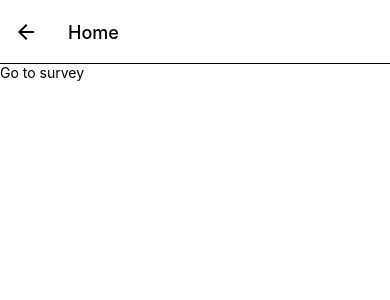
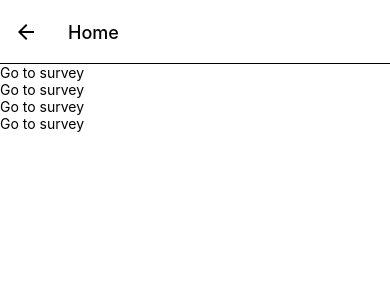
Before and after one commit to markospyros/whatAppens, a React Native app: screen /Home in a window 390 px wide. Shown: the top 300 px of the page. Built offline with nearby package versions, Linux system fonts and the light colour scheme.

Commit message:
Created more survey components

```diff
--- a/src/Screens/FormScreen.js
+++ b/src/Screens/FormScreen.js
@@ -32,12 +32,14 @@ const FormScreen = () => {
     setOptions(optionsArray(questionnaires, counter));
   };
 
-  const renderOptions = options.map((option) => {
+  const renderOptions = options.map((option, i) => {
+    i--;
     return (
       <OptionButton
         key={option.answerOptionId}
         onPress={Next}
         option={option.text}
+        value={i++}
       />
     );
   });
--- a/src/Screens/HomeScreen.js
+++ b/src/Screens/HomeScreen.js
@@ -2,20 +2,17 @@ import { StatusBar } from "expo-status-bar";
 import React from "react";
 import { Text, TouchableOpacity } from "react-native";
 import { SafeAreaView } from "react-native-safe-area-context";
+import FormComponent from "../components/FormScreenComponents/FormComponent";
 import { questionaires } from "../components/FormScreenComponents/Question/Questions";
 
 const HomeScreen = ({ navigation }) => {
   return (
     <SafeAreaView>
       <StatusBar />
-      <TouchableOpacity
-        onPress={() => {
-          //Navigating to FormScreen and sending data to FormScreen
-          navigation.push("Form");
-        }}
-      >
-        <Text>Go to survey</Text>
-      </TouchableOpacity>
+      <FormComponent navigation={navigation} />
+      <FormComponent navigation={navigation} />
+      <FormComponent navigation={navigation} />
+      <FormComponent navigation={navigation} />
     </SafeAreaView>
   );
 };
--- /dev/null
+++ b/src/components/FormScreenComponents/FormComponent.js
@@ -0,0 +1,13 @@
+import { StatusBar } from "expo-status-bar";
+import React from "react";
+import { Text, TouchableOpacity } from "react-native";
+
+const FormComponent = (props) => {
+  return (
+    <TouchableOpacity onPress={() => props.navigation.navigate("Form")}>
+      <Text>Go to survey</Text>
+    </TouchableOpacity>
+  );
+};
+
+export default FormComponent;
--- a/src/components/FormScreenComponents/Navigation.js
+++ b/src/components/FormScreenComponents/Navigation.js
@@ -3,6 +3,7 @@ import { createNativeStackNavigator } from "@react-navigation/native-stack";
 import HomeScreen from "../../Screens/HomeScreen";
 import FormScreen from "../../Screens/FormScreen";
 import { Tabs } from "../Tabs";
+import FormComponent from "../FormScreenComponents/FormComponent";
 
 const Stack = createNativeStackNavigator();
 
```
